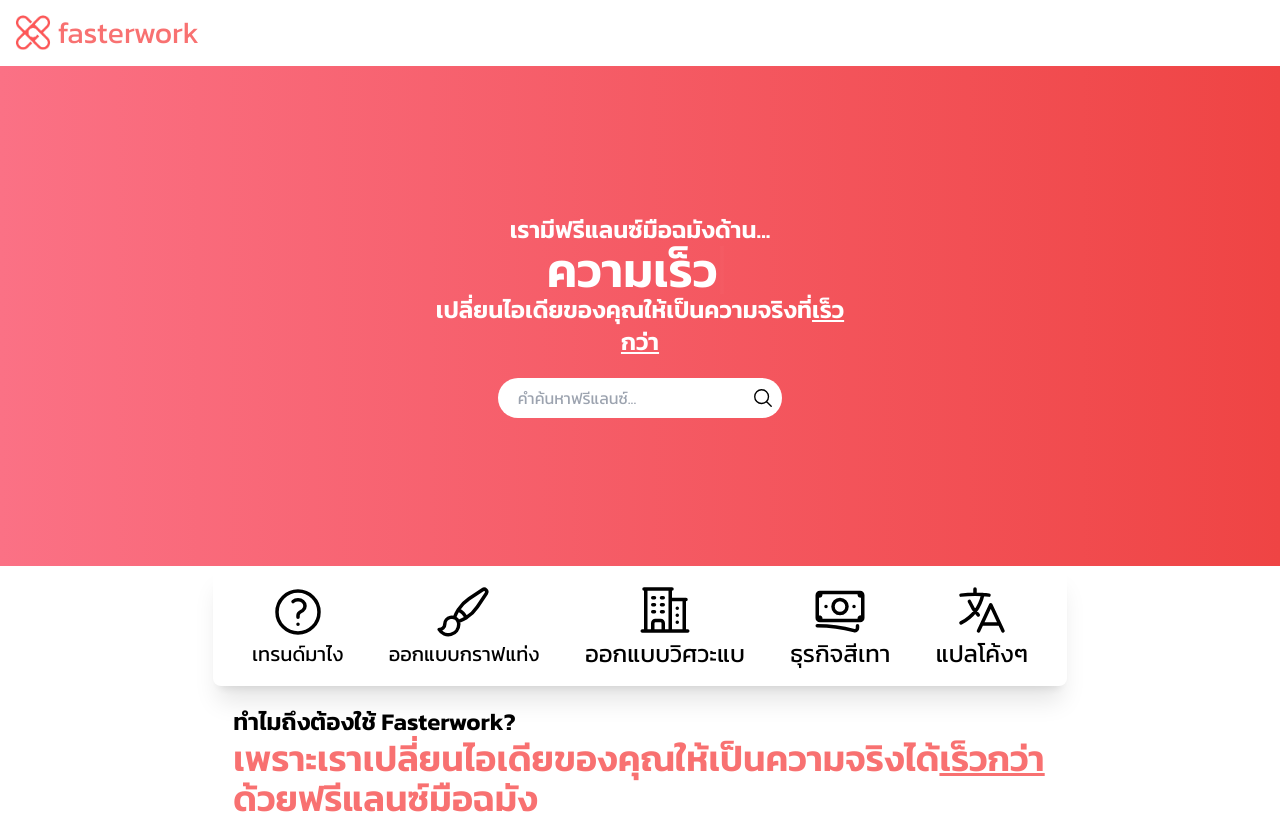
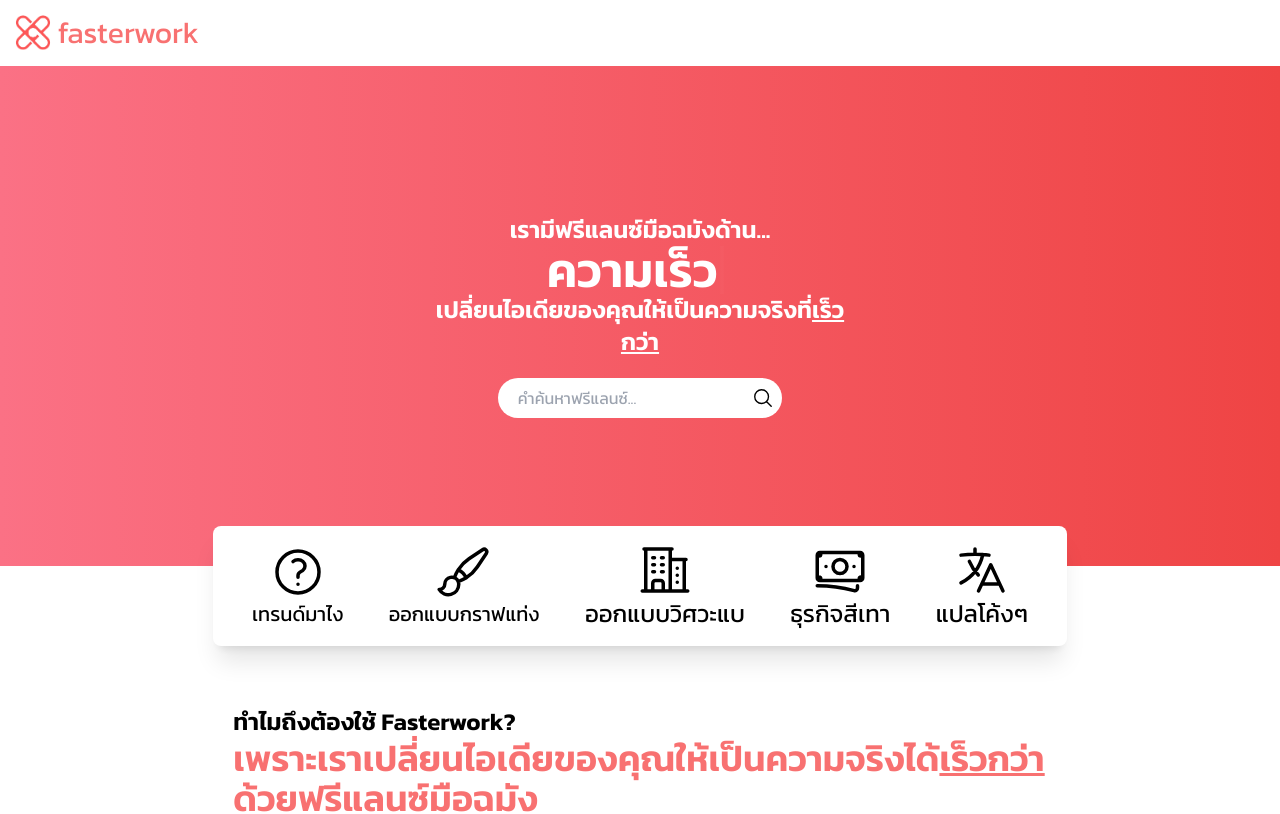
Before and after one commit to Tanachuns/faster-work, a Next.js app: page / in a window 1280 px wide. Shown: the top 814 px of the page. Built offline with nearby package versions, Linux system fonts and the light colour scheme.

Commit message:
fix postion

```diff
--- a/src/app/page.tsx
+++ b/src/app/page.tsx
@@ -49,7 +49,7 @@ export default function Home() {
 
       {/* Menu🔥 */}
 
-      <div className=" w-4/6 m-auto bg-white rounded-lg p-4 relative bottom-[40] shadow-xl flex justify-around items-center">
+      <div className=" w-4/6 m-auto bg-white rounded-lg p-4 relative bottom-[40px] shadow-xl flex justify-around items-center">
         <a href="">
           <div className="text-center">
             <svg
```
